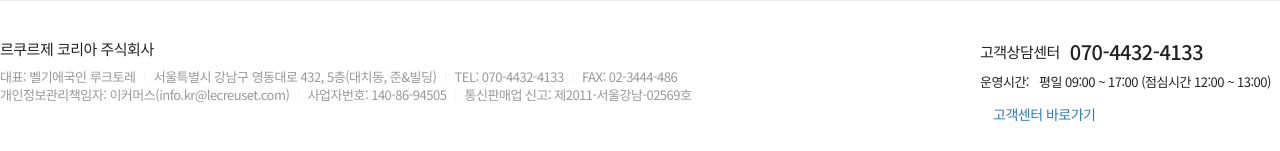
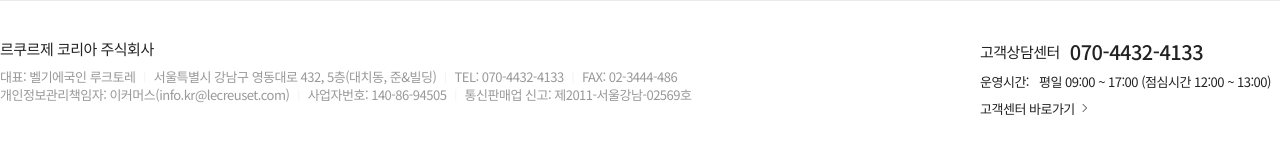
Before and after one commit to notgoodcom/lecrueset_re, a PHP site: page / in a window 1280 px wide. Shown: the part 2594-2745 px from the top of the page. After the commit the page ends 2709 px from the top, so only its background shows below. Run offline with PHP 8.4, Linux system fonts and the light colour scheme; some libraries are stand-ins or nearby versions.

Commit message:
스타일 추가

```diff
--- a/css/style.css
+++ b/css/style.css
@@ -404,8 +404,19 @@
 
                         footer.footer .footerWrap .wrap .csCenterInfo .btn-cs {
                             margin-left:20px;
+                            color:#222;
+                            font-size:13px;
                         }
+                            footer.footer .footerWrap .wrap .csCenterInfo .btn-cs i {
+                                margin-left:5px;
+                                font-size:10px;
+                                position:relative;
+                                top:-2px;
+                            }
 
+                        footer.footer .footerWrap .wrap .csCenterInfo .btn-cs:hover {
+                            text-decoration: underline;
+                        }
 
                             footer.footer .footerWrap .wrap .csCenterInfo .csCall h3 {
                                 font-size:20px;
--- a/footer.html
+++ b/footer.html
@@ -39,7 +39,7 @@
                     <p>운영시간:</p>
                     <span>평일 09:00 ~ 17:00 (점심시간 12:00 ~ 13:00)</span>
                 </div>
-                <a class="btn btn-linght btn-cs">고객센터 바로가기</a>
+                <a class="btn-cs">고객센터 바로가기<i class="bi bi-chevron-right"></i></a>
             </div>
         </div>
     </div>
```
